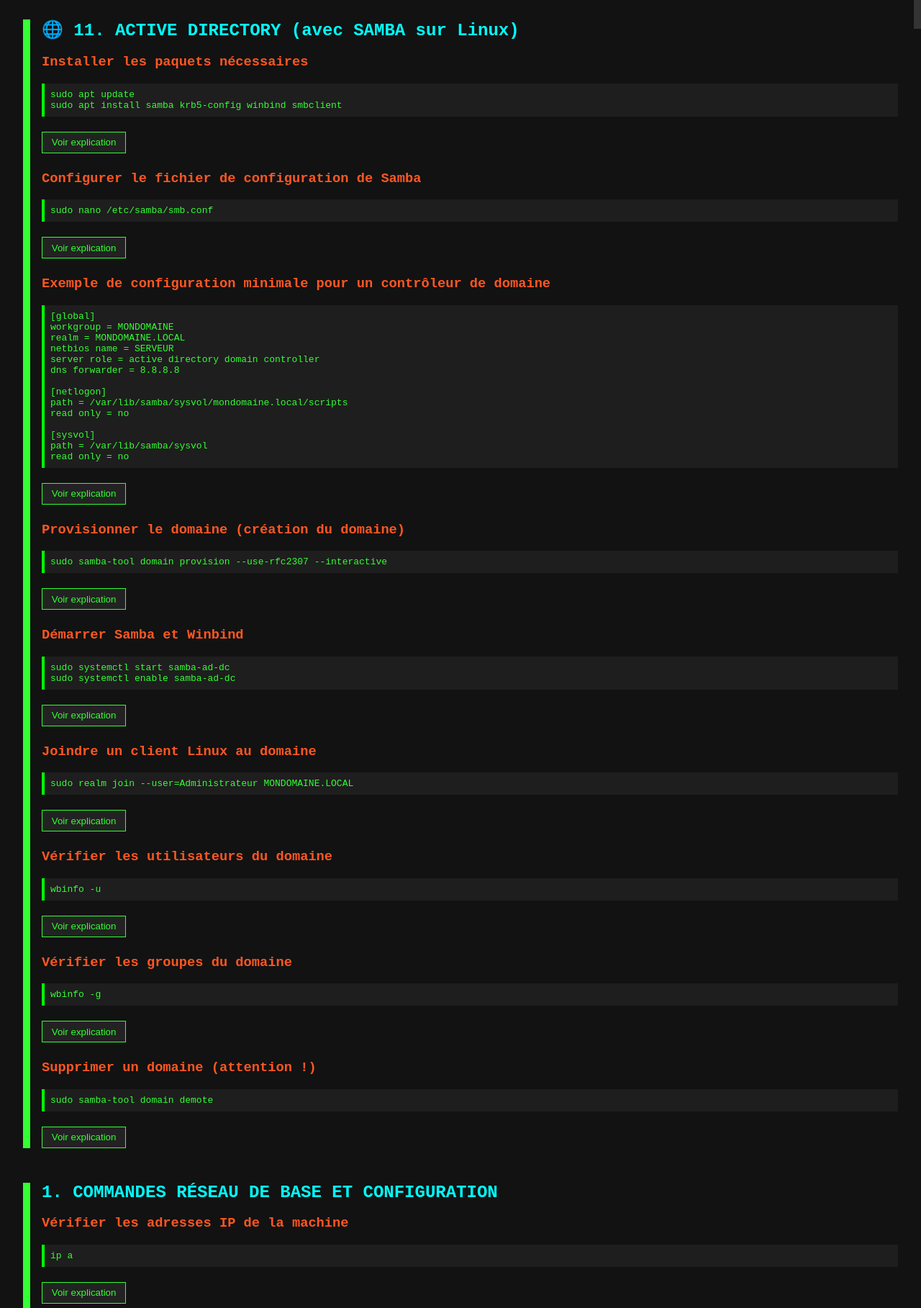
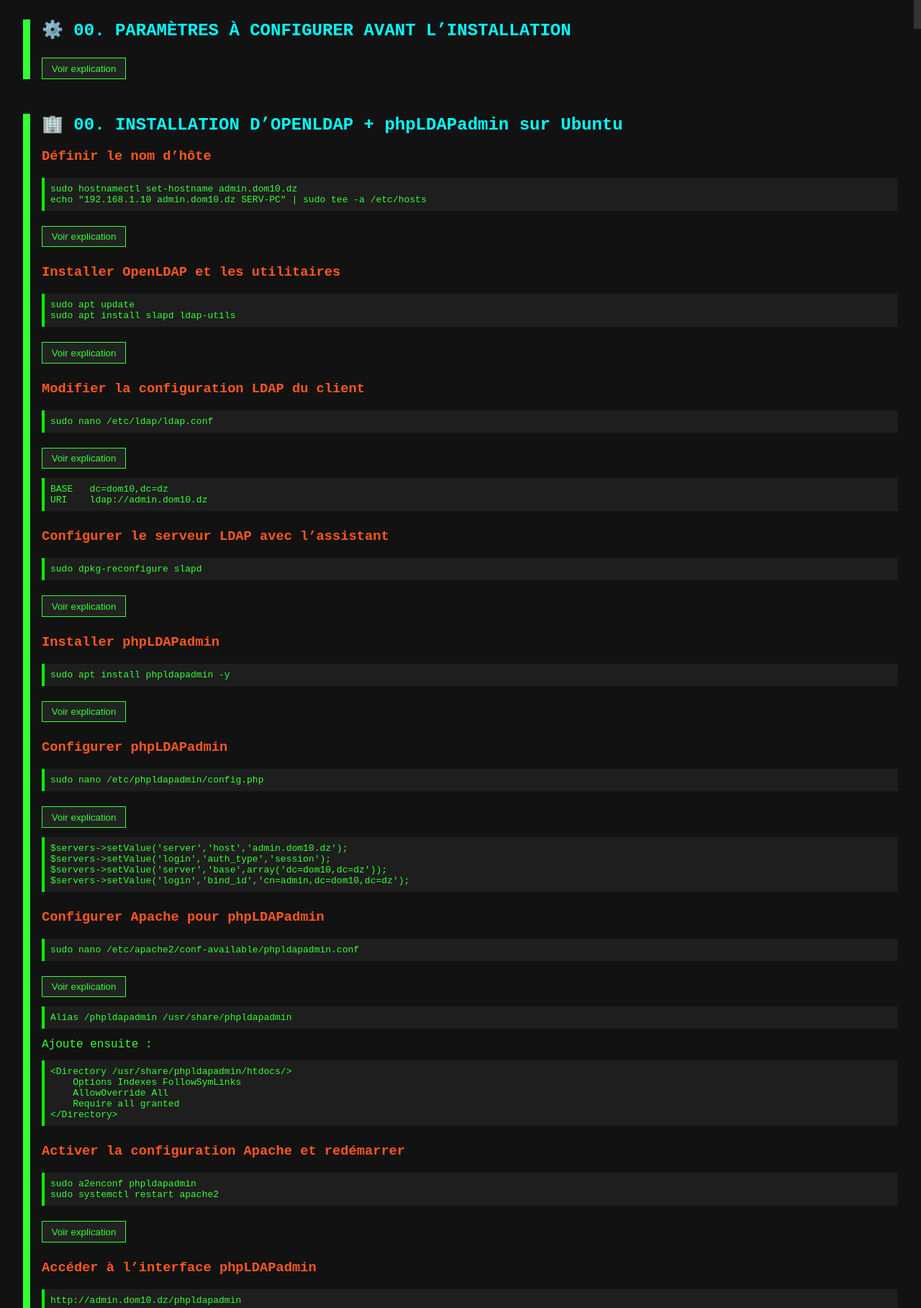
Before and after one commit to tudertshr/LINUX-serv, a plain HTML site: page index.html in a window 1280 px wide. Shown: the part 760-2577 px from the top of the page at 72% size. Drawn offline with Linux system fonts and the light colour scheme; a web font is replaced by a local one.

Commit message:
Update index.html

```diff
--- a/index.html
+++ b/index.html
@@ -42,8 +42,8 @@
     </tr>
     <tr>
   <td>00</td>
-  <td>Active Directory - Création & Gestion</td>
-  <td><a href="#active-directory">🏢 </a></td>
+  <td>INSTALLATION D’OPENLDAP + phpLDAPadmin sur Ubuntu </td>
+  <td><a href="#active-directory"> 🏢 </a></td>
 </tr>
 
     <tr>
@@ -102,86 +102,145 @@
 
 
 
-<section id="activedirectory">
-  <h2>🌐 11. ACTIVE DIRECTORY (avec SAMBA sur Linux)</h2>
+
+<section>
+  <h2>⚙️ 00. PARAMÈTRES À CONFIGURER AVANT L’INSTALLATION</h2>
   <div class="bloc">
 
-    <h3>Installer les paquets nécessaires</h3>
+    <button class="toggle">Voir explication</button>
+
+    <div class="desc">
+      <ul>
+        <li><strong>🔹 Nom d’hôte (hostname) :</strong> <code>admin.dom10.dz</code><br>
+            Utilisé pour identifier le serveur LDAP sur le réseau. C’est le nom FQDN de ton serveur, enregistré dans <code>/etc/hosts</code>.</li>
+
+        <li><strong>🔹 Adresse IP du serveur :</strong> <code>192.168.1.10</code><br>
+            IP statique assignée à ton serveur. Doit correspondre à l’entrée du fichier hosts associée au nom <code>admin.dom10.dz</code>.</li>
+
+        <li><strong>🔹 Nom de domaine DNS :</strong> <code>dom10.dz</code><br>
+            Sert à générer le DN de base. C’est le domaine logique de ton infrastructure LDAP.</li>
+
+        <li><strong>🔹 Organisation :</strong> <code>Dom10 Inc.</code><br>
+            Nom logique de ton organisation, utilisé dans la structure LDAP. Peut être modifié librement.</li>
+
+        <li><strong>🔹 Base DN :</strong> <code>dc=dom10,dc=dz</code><br>
+            Racine de ton annuaire LDAP, générée automatiquement à partir de ton domaine DNS.</li>
+
+        <li><strong>🔹 DN administrateur :</strong> <code>cn=admin,dc=dom10,dc=dz</code><br>
+            Identifiant complet de l’utilisateur administrateur LDAP. Utilisé pour se connecter via phpLDAPadmin.</li>
+
+        <li><strong>🔹 Mot de passe LDAP admin :</strong> <code>********</code><br>
+            Défini lors de l’installation d’OpenLDAP. Garde-le bien en mémoire, il est requis pour toutes les opérations admin.</li>
+
+        <li><strong>🔹 URI LDAP :</strong> <code>ldap://admin.dom10.dz</code><br>
+            Adresse LDAP utilisée pour accéder au serveur. Elle est basée sur ton nom d’hôte complet.</li>
+
+        <li><strong>🔹 URI secondaire (optionnel) :</strong> <code>(aucun)</code><br>
+            Tu peux ignorer ce champ à moins d’avoir un deuxième serveur LDAP (réplica ou maître).</li>
+      </ul>
+    </div>
+
+  </div>
+</section>
+
+
+
+
+
+
+
+
+
+<section id="#active-directory">
+  <h2>🏢 00. INSTALLATION D’OPENLDAP + phpLDAPadmin sur Ubuntu</h2>
+  <div class="bloc">
+
+    <h3>Définir le nom d’hôte</h3>
+    <div class="cmd">
+      <pre><code>sudo hostnamectl set-hostname admin.dom10.dz
+echo "192.168.1.10 admin.dom10.dz SERV-PC" | sudo tee -a /etc/hosts</code></pre>
+      <button class="toggle">Voir explication</button>
+      <p class="desc">Définit le nom d’hôte complet du serveur (<code>admin.dom10.dz</code>) et l’ajoute au fichier hosts avec son nom NetBIOS <code>SERV-PC</code>.</p>
+    </div>
+
+    <h3>Installer OpenLDAP et les utilitaires</h3>
     <div class="cmd">
       <pre><code>sudo apt update
-sudo apt install samba krb5-config winbind smbclient</code></pre>
+sudo apt install slapd ldap-utils</code></pre>
       <button class="toggle">Voir explication</button>
-      <p class="desc">Met à jour les dépôts et installe Samba, Kerberos et Winbind pour la gestion de domaine.</p>
+      <p class="desc">Met à jour les paquets et installe le serveur OpenLDAP (slapd) et les outils LDAP (ldap-utils).</p>
     </div>
 
-    <h3>Configurer le fichier de configuration de Samba</h3>
+    <h3>Modifier la configuration LDAP du client</h3>
     <div class="cmd">
-      <pre><code>sudo nano /etc/samba/smb.conf</code></pre>
+      <pre><code>sudo nano /etc/ldap/ldap.conf</code></pre>
       <button class="toggle">Voir explication</button>
-      <p class="desc">C’est dans ce fichier que tu configures le rôle du serveur en tant que contrôleur de domaine.</p>
+      <p class="desc">Dans le fichier, décommente et remplace les lignes suivantes :
+<pre><code>BASE   dc=dom10,dc=dz
+URI    ldap://admin.dom10.dz</code></pre></p>
     </div>
 
-    <h3>Exemple de configuration minimale pour un contrôleur de domaine</h3>
+    <h3>Configurer le serveur LDAP avec l’assistant</h3>
     <div class="cmd">
-      <pre><code>[global]
-workgroup = MONDOMAINE
-realm = MONDOMAINE.LOCAL
-netbios name = SERVEUR
-server role = active directory domain controller
-dns forwarder = 8.8.8.8
-
-[netlogon]
-path = /var/lib/samba/sysvol/mondomaine.local/scripts
-read only = no
-
-[sysvol]
-path = /var/lib/samba/sysvol
-read only = no</code></pre>
+      <pre><code>sudo dpkg-reconfigure slapd</code></pre>
       <button class="toggle">Voir explication</button>
-      <p class="desc">Exemple d’un fichier `smb.conf` pour déclarer un domaine nommé `MONDOMAINE.LOCAL`.</p>
+      <p class="desc">Relance la configuration du serveur :
+        <br>• Nom de domaine DNS : <code>dom10.dz</code>
+        <br>• Organisation : <code>Dom10 Inc.</code>
+        <br>• Base DN générée : <code>dc=dom10,dc=dz</code>
+        <br>• DN admin : <code>cn=admin,dc=dom10,dc=dz</code>
+        <br>• Mot de passe : à définir.
+      </p>
     </div>
 
-    <h3>Provisionner le domaine (création du domaine)</h3>
+    <h3>Installer phpLDAPadmin</h3>
     <div class="cmd">
-      <pre><code>sudo samba-tool domain provision --use-rfc2307 --interactive</code></pre>
+      <pre><code>sudo apt install phpldapadmin -y</code></pre>
       <button class="toggle">Voir explication</button>
-      <p class="desc">Crée le domaine. Tu devras entrer le nom du domaine, le mot de passe admin, etc. lors de l’interaction.</p>
+      <p class="desc">Installe l’interface web phpLDAPadmin pour administrer LDAP via navigateur.</p>
     </div>
 
-    <h3>Démarrer Samba et Winbind</h3>
+    <h3>Configurer phpLDAPadmin</h3>
     <div class="cmd">
-      <pre><code>sudo systemctl start samba-ad-dc
-sudo systemctl enable samba-ad-dc</code></pre>
+      <pre><code>sudo nano /etc/phpldapadmin/config.php</code></pre>
       <button class="toggle">Voir explication</button>
-      <p class="desc">Lance le service Samba en tant que contrôleur de domaine et l’active au démarrage.</p>
+      <p class="desc">Modifie les lignes suivantes :
+<pre><code>$servers->setValue('server','host','admin.dom10.dz');
+$servers->setValue('login','auth_type','session');
+$servers->setValue('server','base',array('dc=dom10,dc=dz'));
+$servers->setValue('login','bind_id','cn=admin,dc=dom10,dc=dz');</code></pre></p>
     </div>
 
-    <h3>Joindre un client Linux au domaine</h3>
+    <h3>Configurer Apache pour phpLDAPadmin</h3>
     <div class="cmd">
-      <pre><code>sudo realm join --user=Administrateur MONDOMAINE.LOCAL</code></pre>
+      <pre><code>sudo nano /etc/apache2/conf-available/phpldapadmin.conf</code></pre>
       <button class="toggle">Voir explication</button>
-      <p class="desc">Permet à une machine Linux cliente de rejoindre le domaine `MONDOMAINE.LOCAL`.</p>
+      <p class="desc">Vérifie que la ligne suivante est présente :
+<pre><code>Alias /phpldapadmin /usr/share/phpldapadmin</code></pre>
+Ajoute ensuite :
+<pre><code>&lt;Directory /usr/share/phpldapadmin/htdocs/&gt;
+    Options Indexes FollowSymLinks
+    AllowOverride All
+    Require all granted
+&lt;/Directory&gt;</code></pre></p>
     </div>
 
-    <h3>Vérifier les utilisateurs du domaine</h3>
+    <h3>Activer la configuration Apache et redémarrer</h3>
     <div class="cmd">
-      <pre><code>wbinfo -u</code></pre>
+      <pre><code>sudo a2enconf phpldapadmin
+sudo systemctl restart apache2</code></pre>
       <button class="toggle">Voir explication</button>
-      <p class="desc">Affiche la liste des utilisateurs du domaine.</p>
+      <p class="desc">Active la config Apache pour phpLDAPadmin et redémarre le serveur web Apache.</p>
     </div>
 
-    <h3>Vérifier les groupes du domaine</h3>
+    <h3>Accéder à l’interface phpLDAPadmin</h3>
     <div class="cmd">
-      <pre><code>wbinfo -g</code></pre>
+      <pre><code>http://admin.dom10.dz/phpldapadmin</code></pre>
       <button class="toggle">Voir explication</button>
-      <p class="desc">Affiche les groupes disponibles dans le domaine.</p>
-    </div>
-
-    <h3>Supprimer un domaine (attention !)</h3>
-    <div class="cmd">
-      <pre><code>sudo samba-tool domain demote</code></pre>
-      <button class="toggle">Voir explication</button>
-      <p class="desc">Retire le serveur du rôle de contrôleur de domaine (opération risquée).</p>
+      <p class="desc">Ouvre ton navigateur et connecte-toi avec :
+        <br>• DN : <code>cn=admin,dc=dom10,dc=dz</code>
+        <br>• Mot de passe : celui que tu as défini pendant la config.
+      </p>
     </div>
 
   </div>
@@ -820,7 +879,7 @@
 
 
     <!-- Section 7 - PROCESSUS -->
-    <section id ="processus">
+    <section id="processus">
       <h2>7. PROCESSUS</h2>
       <div class="bloc">
 
```
